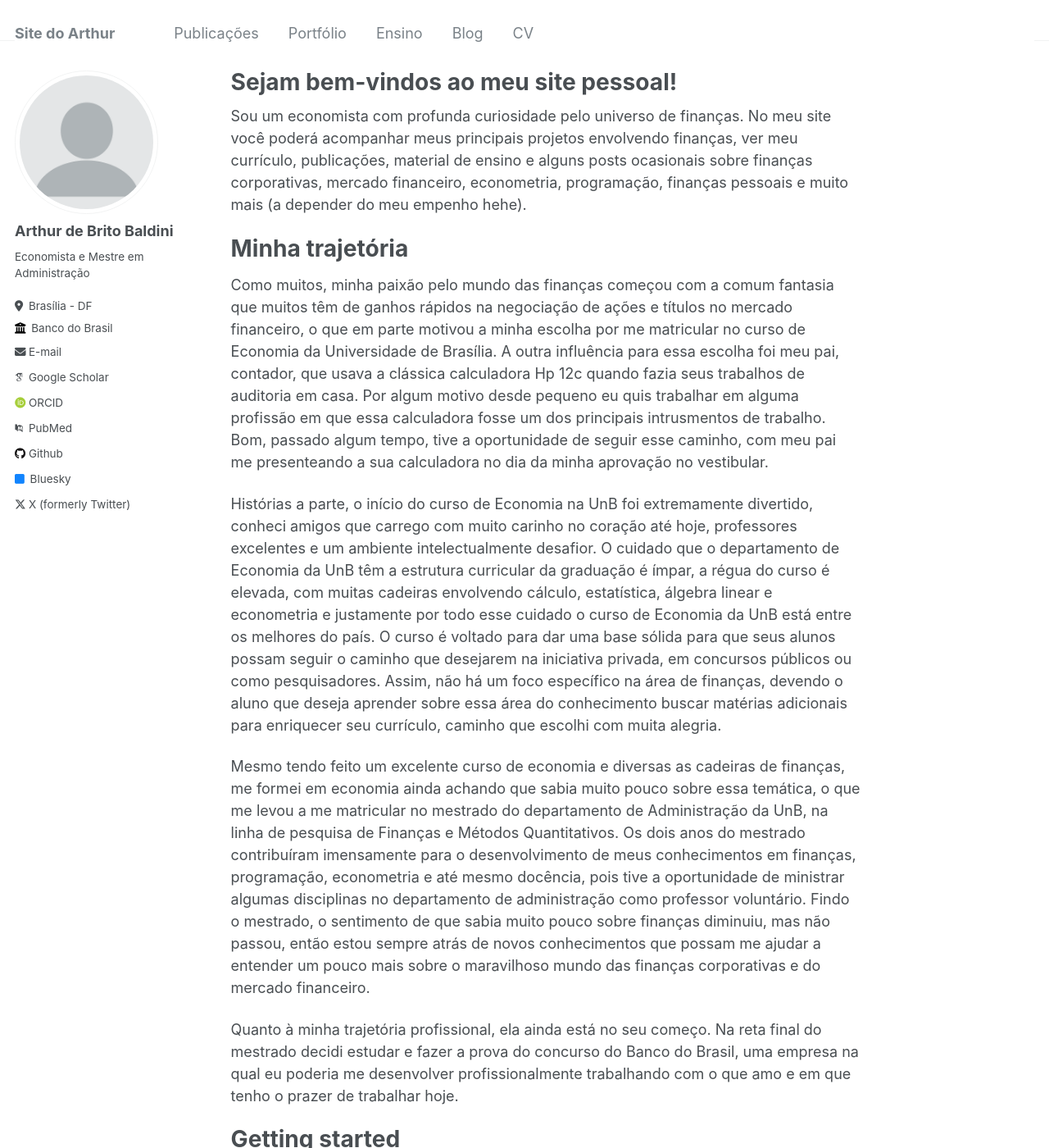
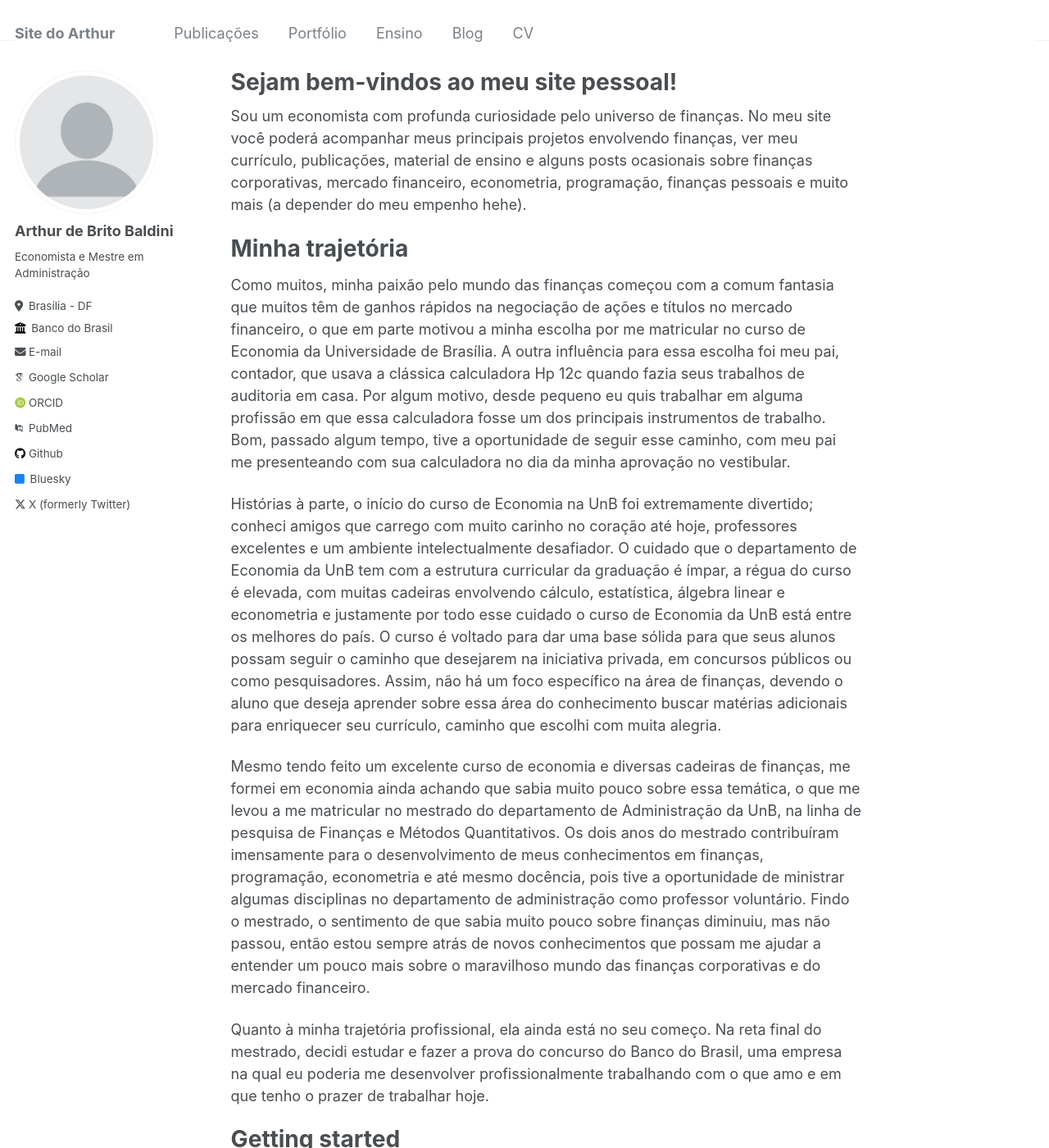
Before and after one commit to Arthur-Unb/arthurbaldini, a Jekyll site: the page built from _pages/about.md, in a window 1280 px wide and 1400 px high. Shown: the whole window at 82% size. Built offline with Jekyll 4.4.1, drawn with Linux system fonts in a browser that asks for light colours; some web fonts are replaced.

Commit message:
Update about.md

```diff
--- a/_pages/about.md
+++ b/_pages/about.md
@@ -10,13 +10,13 @@ Sou um economista com profunda curiosidade pelo universo de finanças. No meu si
 
 Minha trajetória
 ======
-Como muitos, minha paixão pelo mundo das finanças começou com a comum fantasia que muitos têm de ganhos rápidos na negociação de ações e títulos no mercado financeiro, o que em parte motivou a minha escolha por me matricular no curso de Economia da Universidade de Brasília. A outra influência para essa escolha foi meu pai, contador, que usava a clássica calculadora Hp 12c quando fazia seus trabalhos de auditoria em casa. Por algum motivo desde pequeno eu quis trabalhar em alguma profissão em que essa calculadora fosse um dos principais intrusmentos de trabalho. Bom, passado algum tempo, tive a oportunidade de seguir esse caminho, com meu pai me presenteando a sua calculadora no dia da minha aprovação no vestibular.
+Como muitos, minha paixão pelo mundo das finanças começou com a comum fantasia que muitos têm de ganhos rápidos na negociação de ações e títulos no mercado financeiro, o que em parte motivou a minha escolha por me matricular no curso de Economia da Universidade de Brasília. A outra influência para essa escolha foi meu pai, contador, que usava a clássica calculadora Hp 12c quando fazia seus trabalhos de auditoria em casa. Por algum motivo, desde pequeno eu quis trabalhar em alguma profissão em que essa calculadora fosse um dos principais instrumentos de trabalho. Bom, passado algum tempo, tive a oportunidade de seguir esse caminho, com meu pai me presenteando com sua calculadora no dia da minha aprovação no vestibular.
 
-Histórias a parte, o início do curso de Economia na UnB foi extremamente divertido, conheci amigos que carrego com muito carinho no coração até hoje, professores excelentes e um ambiente intelectualmente desafior. O cuidado que o departamento de Economia da UnB têm a estrutura curricular da graduação é ímpar, a régua do curso é elevada, com muitas cadeiras envolvendo cálculo, estatística, álgebra linear e econometria e justamente por todo esse cuidado o curso de Economia da UnB está entre os melhores do país. O curso é voltado para dar uma base sólida para que seus alunos possam seguir o caminho que desejarem na iniciativa privada, em concursos públicos ou como pesquisadores. Assim, não há um foco específico na área de finanças, devendo o aluno que deseja aprender sobre essa área do conhecimento buscar matérias adicionais para enriquecer seu currículo, caminho que escolhi com muita alegria.
+Histórias à parte, o início do curso de Economia na UnB foi extremamente divertido; conheci amigos que carrego com muito carinho no coração até hoje, professores excelentes e um ambiente intelectualmente desafiador. O cuidado que o departamento de Economia da UnB tem com a estrutura curricular da graduação é ímpar, a régua do curso é elevada, com muitas cadeiras envolvendo cálculo, estatística, álgebra linear e econometria e justamente por todo esse cuidado o curso de Economia da UnB está entre os melhores do país. O curso é voltado para dar uma base sólida para que seus alunos possam seguir o caminho que desejarem na iniciativa privada, em concursos públicos ou como pesquisadores. Assim, não há um foco específico na área de finanças, devendo o aluno que deseja aprender sobre essa área do conhecimento buscar matérias adicionais para enriquecer seu currículo, caminho que escolhi com muita alegria.
 
-Mesmo tendo feito um excelente curso de economia e diversas as cadeiras de finanças, me formei em economia ainda achando que sabia muito pouco sobre essa temática, o que me levou a me matricular no mestrado do departamento de Administração da UnB, na linha de pesquisa de Finanças e Métodos Quantitativos. Os dois anos do mestrado contribuíram imensamente para o desenvolvimento de meus conhecimentos em finanças, programação, econometria e até mesmo docência, pois tive a oportunidade de ministrar algumas disciplinas no departamento de administração como professor voluntário. Findo o mestrado, o sentimento de que sabia muito pouco sobre finanças diminuiu, mas não passou, então estou sempre atrás de novos conhecimentos que possam me ajudar a entender um pouco mais sobre o maravilhoso mundo das finanças corporativas e do mercado financeiro.
+Mesmo tendo feito um excelente curso de economia e diversas cadeiras de finanças, me formei em economia ainda achando que sabia muito pouco sobre essa temática, o que me levou a me matricular no mestrado do departamento de Administração da UnB, na linha de pesquisa de Finanças e Métodos Quantitativos. Os dois anos do mestrado contribuíram imensamente para o desenvolvimento de meus conhecimentos em finanças, programação, econometria e até mesmo docência, pois tive a oportunidade de ministrar algumas disciplinas no departamento de administração como professor voluntário. Findo o mestrado, o sentimento de que sabia muito pouco sobre finanças diminuiu, mas não passou, então estou sempre atrás de novos conhecimentos que possam me ajudar a entender um pouco mais sobre o maravilhoso mundo das finanças corporativas e do mercado financeiro.
 
-Quanto à minha trajetória profissional, ela ainda está no seu começo. Na reta final do mestrado decidi estudar e fazer a prova do concurso do Banco do Brasil, uma empresa na qual eu poderia me desenvolver profissionalmente trabalhando com o que amo e em que tenho o prazer de trabalhar hoje.
+Quanto à minha trajetória profissional, ela ainda está no seu começo. Na reta final do mestrado, decidi estudar e fazer a prova do concurso do Banco do Brasil, uma empresa na qual eu poderia me desenvolver profissionalmente trabalhando com o que amo e em que tenho o prazer de trabalhar hoje.
 
 Getting started
 ======
```
